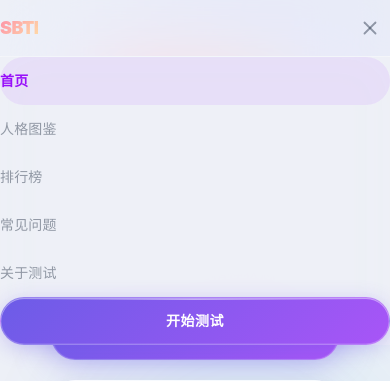
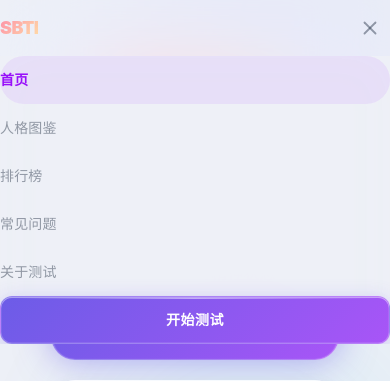
Before and after one commit to yuluyangguang1/sbti-test, a React (Vite) app: page / in a window 390 px wide. Both pictures are taken after a click on the button 370 px from the left and 28 px from the top of the page. Shown: the top 381 px of the page. Built offline with nearby package versions, Linux system fonts and the light colour scheme.

Commit message:
fix: 导航栏去掉focus紫色框、滚动白色亮条、统一开始测试按钮圆角为12px

```diff
--- a/src/components/Navbar.tsx
+++ b/src/components/Navbar.tsx
@@ -22,7 +22,7 @@ export function Navbar({ currentPage, onNavigate, onStartQuiz }: NavbarProps) {
     <>
       {/* 占位元素，防止 fixed 导航栏遮挡内容 */}
       <div className="h-14 sm:h-16" />
-      <nav className="fixed top-0 left-0 right-0 z-40" style={{
+      <nav className="fixed top-0 left-0 right-0 z-40 outline-none overflow-hidden" style={{
         background: 'rgba(238, 240, 247, 0.68)',
         backdropFilter: 'blur(40px) saturate(180%)',
         WebkitBackdropFilter: 'blur(40px) saturate(180%)',
@@ -62,6 +62,7 @@ export function Navbar({ currentPage, onNavigate, onStartQuiz }: NavbarProps) {
         <button
           onClick={onStartQuiz}
           className="hidden md:block btn-primary !py-2 !px-5 !text-sm"
+          style={{ borderRadius: '12px' }}
         >
           开始测试
         </button>
@@ -90,7 +91,7 @@ export function Navbar({ currentPage, onNavigate, onStartQuiz }: NavbarProps) {
 
       {/* Mobile menu */}
       {menuOpen && (
-        <div className="md:hidden border-t border-white/30" style={{
+        <div className="md:hidden" style={{
           background: 'rgba(238, 240, 247, 0.92)',
           backdropFilter: 'blur(24px) saturate(150%)',
           WebkitBackdropFilter: 'blur(24px) saturate(150%)',
@@ -113,6 +114,7 @@ export function Navbar({ currentPage, onNavigate, onStartQuiz }: NavbarProps) {
             <button
               onClick={() => { onStartQuiz(); setMenuOpen(false); }}
               className="btn-primary w-full !py-3 !text-sm mt-2"
+              style={{ borderRadius: '12px' }}
             >
               开始测试
             </button>
--- a/src/index.css
+++ b/src/index.css
@@ -91,6 +91,7 @@ body {
 button, .glass-card {
   -webkit-user-select: none;
   user-select: none;
+  outline: none;
 }
 
 /* Allow text selection on content */
```
